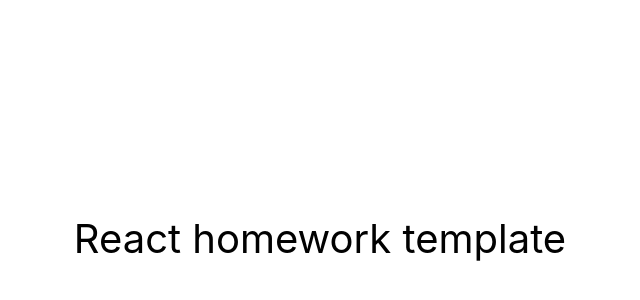
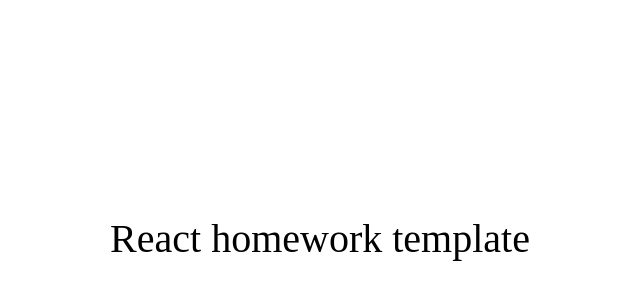
Before and after one commit to sakkuram/react-hw-02, a React (Create React App) app: page / in a window 1280 px wide. Shown: the part 162-462 px from the top of the page, without its empty margins (320-960 px from the left). Built offline with nearby package versions, Linux system fonts and the light colour scheme.

Commit message:
Update index.css

```diff
--- a/src/index.css
+++ b/src/index.css
@@ -2,7 +2,7 @@
 
 body {
   margin: 0;
-  font-family: -apple-system, BlinkMacSystemFont, 'Segoe UI', 'Roboto', 'Oxygen',
+  font-family: -apple-system, BlinkMacSystemFont, 'Segoe UI', 'Roboto', 'Oxygen',1
     'Ubuntu', 'Cantarell', 'Fira Sans', 'Droid Sans', 'Helvetica Neue',
     sans-serif;
   -webkit-font-smoothing: antialiased;
```
